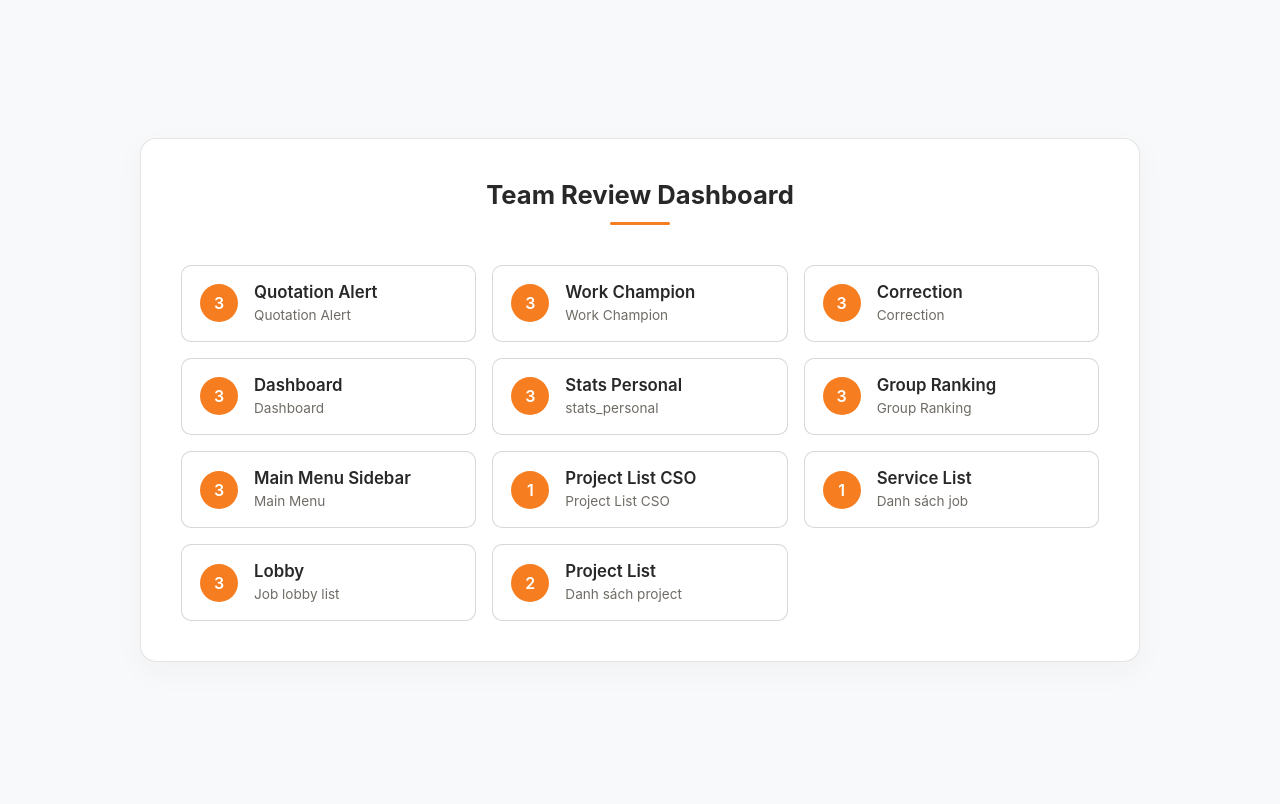
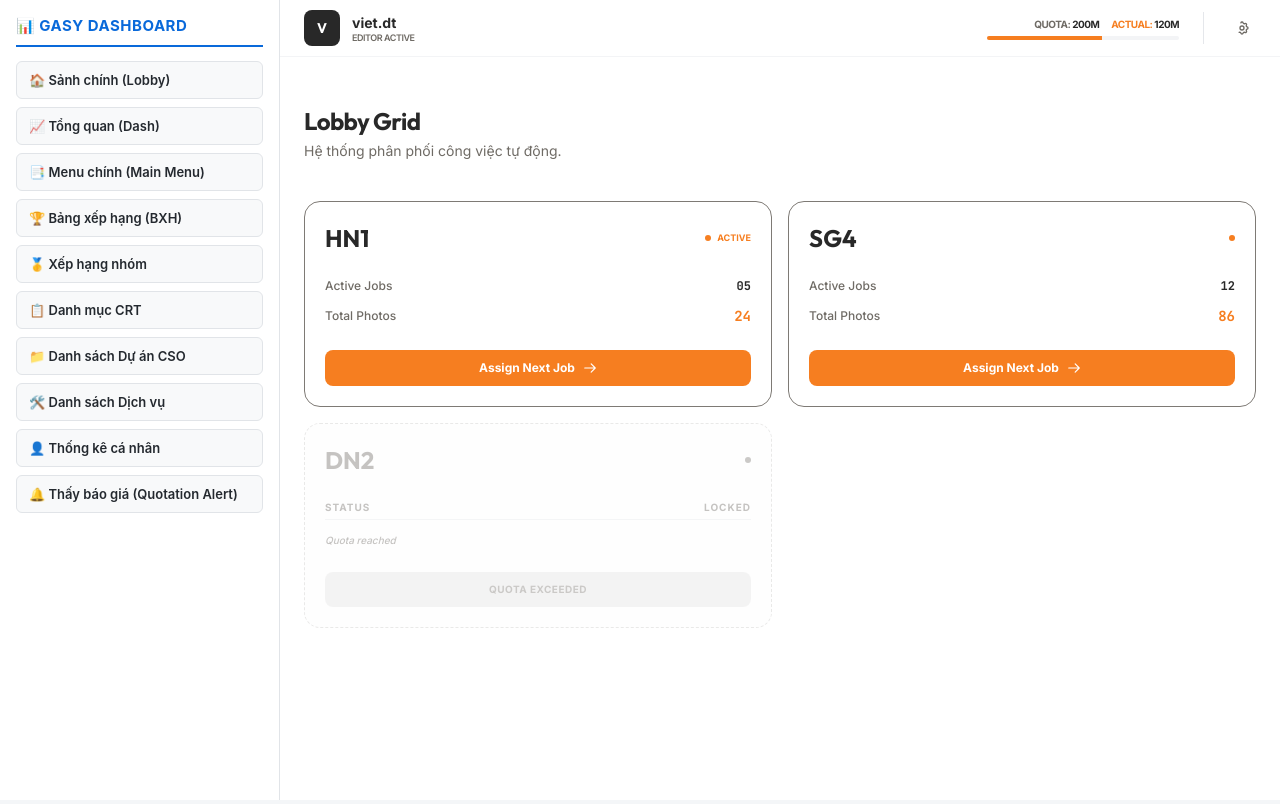
Before and after one commit to info354/gasy, a plain HTML site: page index.html in a window 1280 px wide. Drawn offline with nearby package versions, Linux system fonts and the light colour scheme.

Commit message:
change index content

```diff
--- a/index.html
+++ b/index.html
@@ -3,266 +3,94 @@
 <head>
   <meta charset="UTF-8">
   <meta name="viewport" content="width=device-width, initial-scale=1.0">
-    <title>Team Review Hub - PSVN (Grid View)</title>
+  <title>Hệ Thống Quản Lý - Gasy</title>
   <style>
-        /* =========================================
-           CSS VARIABLES (Hệ thống màu chuẩn)
-           ========================================= */
-        :root {
-            --bg-white: #ffffff;       /* Nền chính */
-            --accent-orange: #f67e20;  /* Màu điểm nhấn, CTA, đường line */
-            --text-dark: #282828;      /* Màu chữ chính, tiêu đề */
-            --text-ash: #6f6b65;       /* Màu chữ phụ, mô tả */
-            --border-grey: #7e7a75;    /* Đường viền, chi tiết phụ */
-        }
-
-        /* =========================================
-           GLOBAL STYLES
-           ========================================= */
     * {
       box-sizing: border-box;
       margin: 0;
       padding: 0;
+      font-family: -apple-system, BlinkMacSystemFont, "Segoe UI", Roboto, Helvetica, Arial, sans-serif;
     }
-
     body {
-            font-family: 'Inter', 'Segoe UI', Tahoma, Geneva, Verdana, sans-serif;
-            background-color: #f8f9fa; /* Màu nền body xám cực nhẹ để nổi bật container trắng */
-            color: var(--text-dark);
       display: flex;
-            justify-content: center;
-            align-items: center;
-            min-height: 100vh;
-            padding: 20px;
+      height: 100vh;
+      background-color: #f4f6f8;
+      overflow: hidden;
     }
-
-        /* =========================================
-           CONTAINER & HEADER
-           ========================================= */
-        .container {
-            background: var(--bg-white);
-            padding: 2.5rem 2.5rem;
-            border-radius: 16px;
-            border: 1px solid rgba(126, 122, 117, 0.2);
-            box-shadow: 0 10px 30px rgba(40, 40, 40, 0.04);
-            width: 100%;
-            max-width: 1000px; /* Mở rộng max-width để chứa Grid */
-
-            /* Cấu hình animation lúc load trang */
-            opacity: 0;
-            transform: translateY(15px);
-            transition: opacity 0.6s ease-out, transform 0.6s ease-out;
-        }
-
-        .container.loaded {
-            opacity: 1;
-            transform: translateY(0);
-        }
-
-        h2 {
-            color: var(--text-dark);
-            text-align: center;
-            font-weight: 700;
-            font-size: 1.6rem;
-            margin-bottom: 2.5rem;
-            position: relative;
-            padding-bottom: 15px;
-        }
-
-        h2::after {
-            content: '';
-            position: absolute;
-            bottom: 0;
-            left: 50%;
-            transform: translateX(-50%);
-            width: 60px;
-            height: 3px;
-            background-color: var(--accent-orange);
-            border-radius: 2px;
-        }
-
-        /* =========================================
-           GRID LAYOUT (Bố cục hàng ngang)
-           ========================================= */
-        .link-grid {
-            display: grid;
-            /* Tự động chia cột: chiều rộng tối thiểu 280px, tối đa 1 phần đều nhau */
-            grid-template-columns: repeat(auto-fill, minmax(280px, 1fr));
-            gap: 16px;
-        }
-
-        /* =========================================
-           LINK ITEMS (Thẻ con)
-           ========================================= */
-        .link-item {
-            display: flex;
-            align-items: center;
-            background: var(--bg-white);
-            border: 1px solid rgba(126, 122, 117, 0.3);
-            border-radius: 10px;
-            text-decoration: none;
-            padding: 16px 18px;
-            transition: all 0.25s cubic-bezier(0.4, 0, 0.2, 1);
-            height: 100%; /* Giúp các thẻ trong cùng 1 hàng có chiều cao bằng nhau */
-        }
-
-        .link-item:hover {
-            border-color: var(--accent-orange);
-            transform: translateY(-3px);
-            box-shadow: 0 6px 15px rgba(246, 126, 32, 0.12);
-        }
-
-        .number {
-            background: var(--accent-orange);
-            color: var(--bg-white);
-            width: 38px;
-            height: 38px;
-            border-radius: 50%;
-            display: flex;
-            justify-content: center;
-            align-items: center;
-            font-weight: 600;
-            font-size: 1rem;
-            margin-right: 16px;
-            flex-shrink: 0;
-        }
-
-        .text-content {
-            flex-grow: 1;
+    /* Thanh Menu bên trái */
+    .sidebar {
+      width: 280px;
+      background: #ffffff;
+      border-right: 1px solid #e1e4e8;
+      padding: 16px;
       display: flex;
       flex-direction: column;
-            gap: 4px;
+      gap: 8px;
+      flex-shrink: 0;
+      overflow-y: auto;
     }
-
-        .title {
+    .sidebar h2 {
+      font-size: 15px;
+      color: #0969da;
+      padding-bottom: 10px;
+      border-bottom: 2px solid #0969da;
+      margin-bottom: 6px;
+      text-transform: uppercase;
+      letter-spacing: 0.5px;
+    }
+    .menu-item {
+      display: block;
+      padding: 10px 12px;
+      background: #f8f9fa;
+      border: 1px solid #e1e4e8;
+      border-radius: 6px;
+      text-decoration: none;
+      color: #24292f;
+      font-size: 13px;
       font-weight: 600;
-            color: var(--text-dark);
-            font-size: 1.05rem;
-            transition: color 0.2s ease;
+      transition: all 0.2s ease;
     }
-
-        .desc {
-            font-size: 0.85rem;
-            color: var(--text-ash);
-            line-height: 1.4;
+    .menu-item:hover {
+      background: #ddf4ff;
+      border-color: #54aeff;
+      color: #0969da;
+      transform: translateX(3px);
     }
-
-        .link-item:hover .title {
-            color: var(--accent-orange);
+    /* Khung chiếu hiển thị trang con */
+    .content-area {
+      flex-grow: 1;
+      height: 100vh;
+      background: #ffffff;
     }
-
+    iframe {
+      width: 100%;
+      height: 100%;
+      border: none;
+    }
   </style>
 </head>
 <body>
 
-<div class="container" id="hubContainer">
-    <h2>Team Review Dashboard</h2>
+  <!-- Menu chọn trang con -->
+  <div class="sidebar">
+    <h2>📊 Gasy Dashboard</h2>
 
-    <div class="link-grid">
-
-         <a href="https://ps-vn.com/rv/quotation_alert.html" class="link-item">
-            <div class="number">3</div>
-            <div class="text-content">
-                <span class="title">Quotation Alert</span>
-                <span class="desc">Quotation Alert</span>
-            </div>
-        </a>
-
-     <a href="https://ps-vn.com/rv/bxh.html" class="link-item">
-            <div class="number">3</div>
-            <div class="text-content">
-                <span class="title">Work Champion</span>
-                <span class="desc">Work Champion</span>
-            </div>
-        </a>
-
-        <a href="https://ps-vn.com/rv/crt.html" class="link-item">
-            <div class="number">3</div>
-            <div class="text-content">
-                <span class="title">Correction</span>
-                <span class="desc">Correction</span>
-            </div>
-        </a>
-
-        <a href="https://ps-vn.com/rv/dash.html" class="link-item">
-            <div class="number">3</div>
-            <div class="text-content">
-                <span class="title">Dashboard</span>
-                <span class="desc">Dashboard</span>
-            </div>
-        </a>
-
-        <a href="https://ps-vn.com/rv/stats_personal.html" class="link-item">
-            <div class="number">3</div>
-            <div class="text-content">
-                <span class="title">Stats Personal</span>
-                <span class="desc">stats_personal</span>
-            </div>
-        </a>
-
-        <a href="https://ps-vn.com/rv/group_ranking.html" class="link-item">
-            <div class="number">3</div>
-            <div class="text-content">
-                <span class="title">Group Ranking</span>
-                <span class="desc">Group Ranking</span>
-            </div>
-        </a>
-
-         <a href="https://ps-vn.com/rv/main_menu.html" class="link-item">
-            <div class="number">3</div>
-            <div class="text-content">
-                <span class="title">Main Menu Sidebar</span>
-                <span class="desc">Main Menu</span>
-            </div>
-        </a>
-
-        <a href="https://ps-vn.com/rv/project_list_cso.html" class="link-item">
-            <div class="number">1</div>
-            <div class="text-content">
-                <span class="title">Project List CSO</span>
-                <span class="desc">Project List CSO</span>
-            </div>
-        </a>
-
-        <a href="https://ps-vn.com/rv/srv_list.html" class="link-item">
-            <div class="number">1</div>
-            <div class="text-content">
-                <span class="title">Service List</span>
-                <span class="desc">Danh sách job</span>
-            </div>
-        </a>
-
-        <a href="https://ps-vn.com/rv/lobby.html" class="link-item">
-            <div class="number">3</div>
-            <div class="text-content">
-                <span class="title">Lobby</span>
-                <span class="desc">Job lobby list</span>
-            </div>
-        </a>
-
-        <a href="https://ps-vn.com/rv/prj_list.html" class="link-item">
-            <div class="number">2</div>
-            <div class="text-content">
-                <span class="title">Project List</span>
-                <span class="desc">Danh sách project</span>
-            </div>
-        </a>
-    </div>
+    <a href="./lobby.html" target="view-frame" class="menu-item">🏠 Sảnh chính (Lobby)</a>
+    <a href="./dash.html" target="view-frame" class="menu-item">📈 Tổng quan (Dash)</a>
+    <a href="./main_menu.html" target="view-frame" class="menu-item">📑 Menu chính (Main Menu)</a>
+    <a href="./bxh.html" target="view-frame" class="menu-item">🏆 Bảng xếp hạng (BXH)</a>
+    <a href="./group_ranking.html" target="view-frame" class="menu-item">🥇 Xếp hạng nhóm</a>
+    <a href="./crt.html" target="view-frame" class="menu-item">📋 Danh mục CRT</a>
+    <a href="./project_list_cso.html" target="view-frame" class="menu-item">📁 Danh sách Dự án CSO</a>
+    <a href="./srv_list.html" target="view-frame" class="menu-item">🛠️ Danh sách Dịch vụ</a>
+    <a href="./stats_personal.html" target="view-frame" class="menu-item">👤 Thống kê cá nhân</a>
+    <a href="./quotation_alert.html" target="view-frame" class="menu-item">🔔 Thấy báo giá (Quotation Alert)</a>
   </div>
 
-<script>
-    // =========================================
-    // JAVASCRIPT
-    // =========================================
-    document.addEventListener("DOMContentLoaded", () => {
-        const container = document.getElementById('hubContainer');
-
-        // Timeout nhỏ để đảm bảo CSS đã render xong trước khi kích hoạt transition
-        setTimeout(() => {
-            container.classList.add('loaded');
-        }, 50);
-    });
-</script>
+  <!-- Màn hình chiếu nội dung file con bên phải (Mặc định nạp lobby.html) -->
+  <div class="content-area">
+    <iframe name="view-frame" src="./lobby.html"></iframe>
+  </div>
 
 </body>
 </html>
```
Lines whose indentation alone changed are shown as unchanged.
